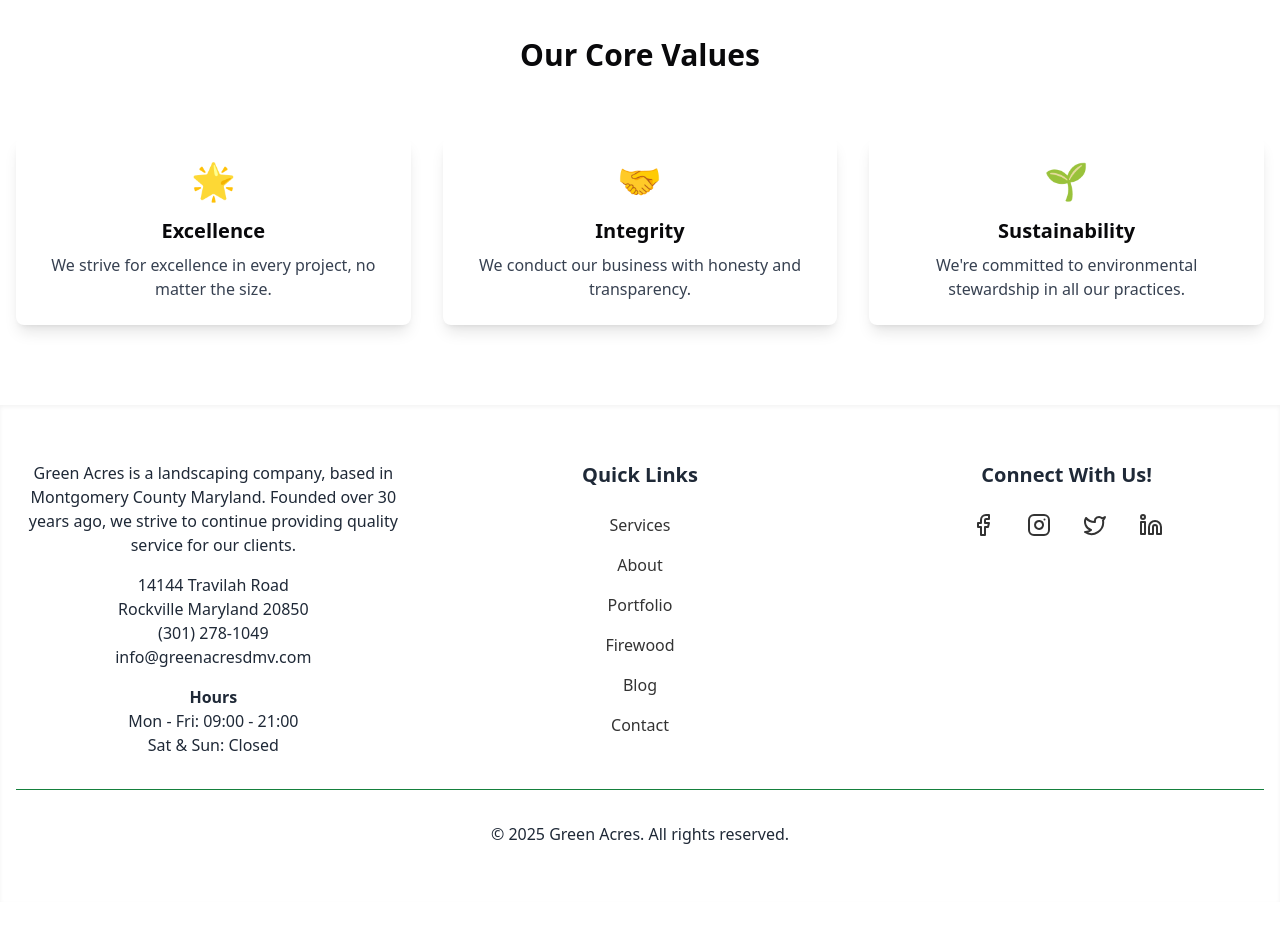
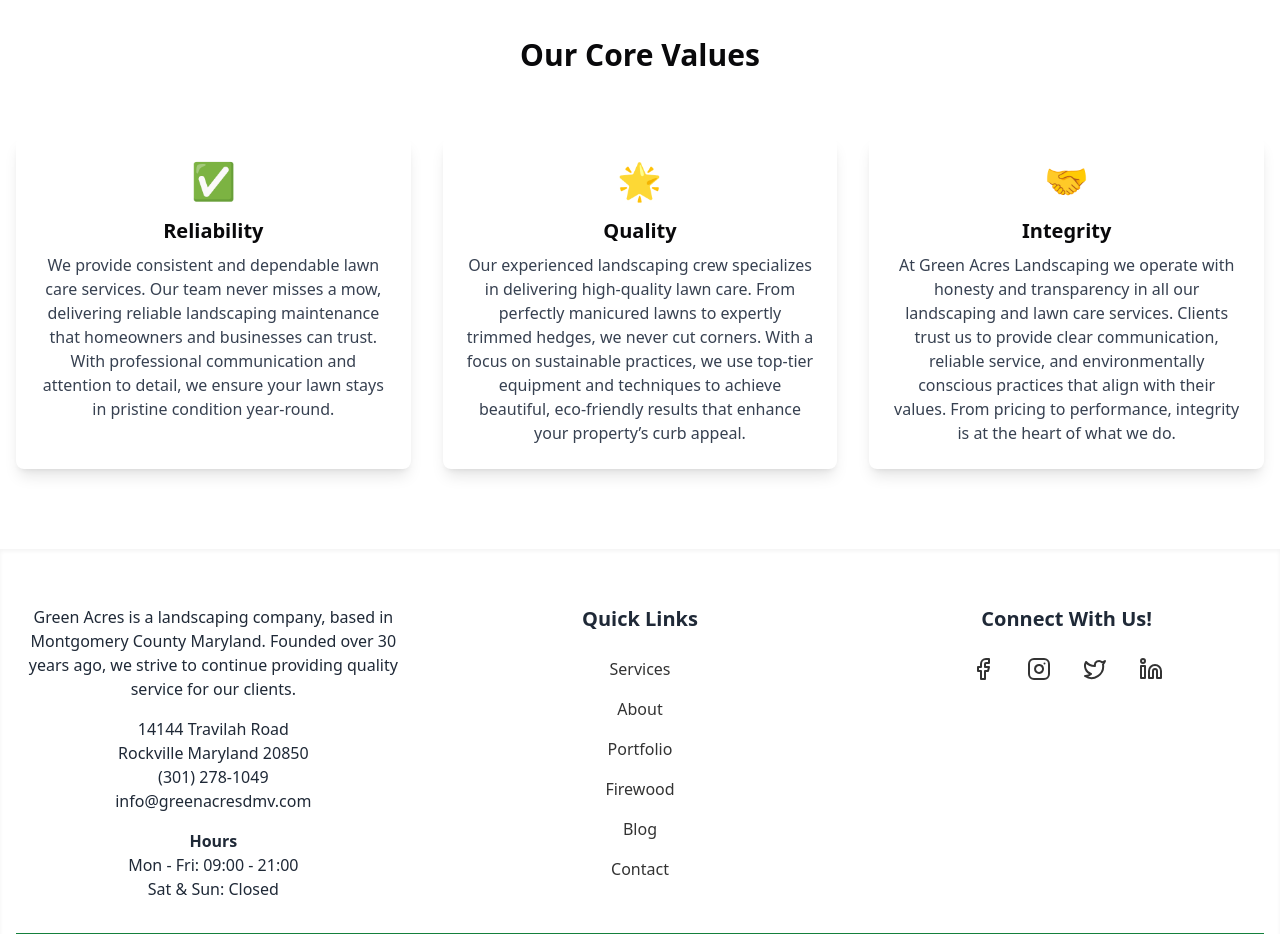
Before and after one commit to 0ETERATION1/greenacres, a Next.js app: page /about in a window 1280 px wide. Shown: the part 2740-3674 px from the top of the page. Before the commit the page ends 3642 px from the top, so only its background shows below. Built offline with nearby package versions, Linux system fonts and the light colour scheme.

Commit message:
update core values

```diff
--- a/app/about/page.tsx
+++ b/app/about/page.tsx
@@ -116,19 +116,21 @@ export default function AboutPage() {
           </h2>
           <div className="grid md:grid-cols-3 gap-8">
             <ValueCard
-              title="Excellence"
-              description="We strive for excellence in every project, no matter the size."
+              title="Reliability"
+              description="We provide consistent and dependable lawn care services. Our team never misses a mow, delivering reliable landscaping maintenance that homeowners and businesses can trust. With professional communication and attention to detail, we ensure your lawn stays in pristine condition year-round."
+              icon="✅"
+            />
+
+            <ValueCard
+              title="Quality"
+              description="Our experienced landscaping crew specializes in delivering high-quality lawn care. From perfectly manicured lawns to expertly trimmed hedges, we never cut corners. With a focus on sustainable practices, we use top-tier equipment and techniques to achieve beautiful, eco-friendly results that enhance your property’s curb appeal."
               icon="🌟"
             />
+
             <ValueCard
               title="Integrity"
-              description="We conduct our business with honesty and transparency."
+              description="At Green Acres Landscaping we operate with honesty and transparency in all our landscaping and lawn care services. Clients trust us to provide clear communication, reliable service, and environmentally conscious practices that align with their values. From pricing to performance, integrity is at the heart of what we do."
               icon="🤝"
-            />
-            <ValueCard
-              title="Sustainability"
-              description="We're committed to environmental stewardship in all our practices."
-              icon="🌱"
             />
           </div>
         </div>
```
